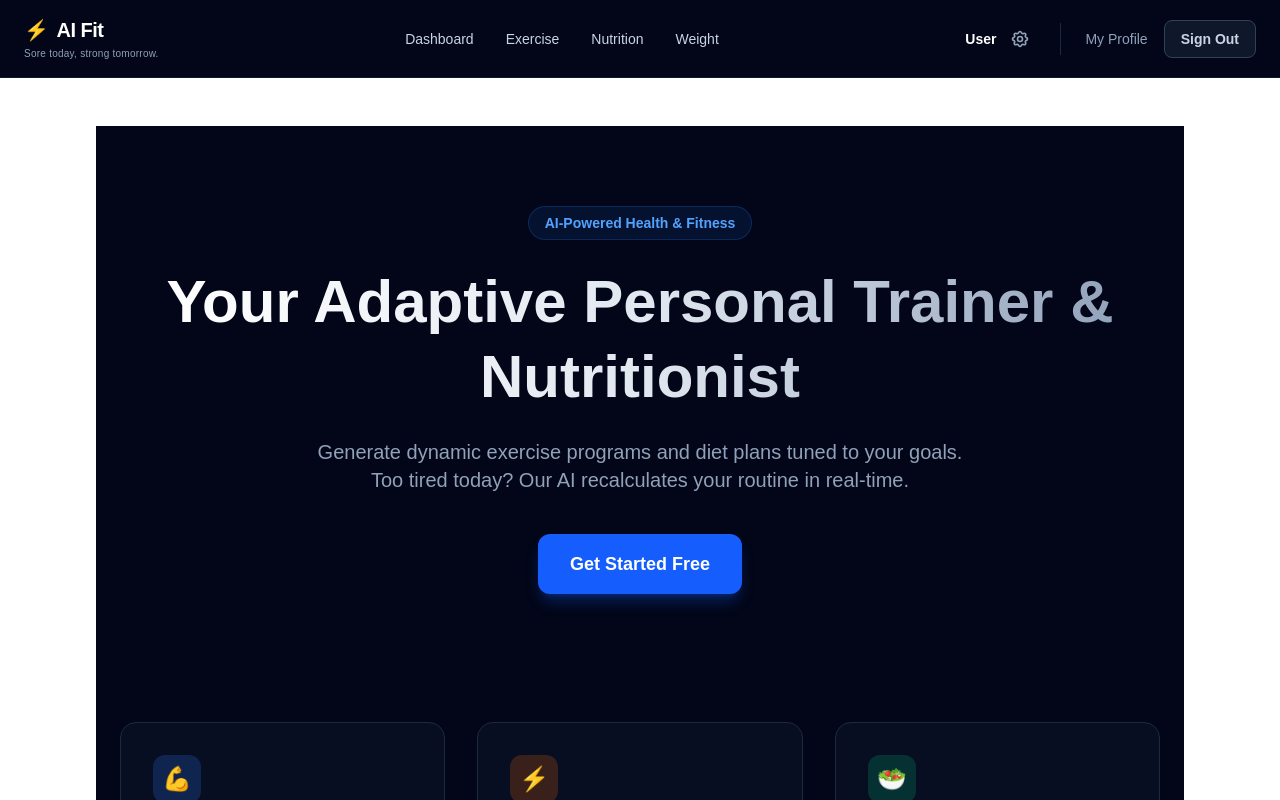
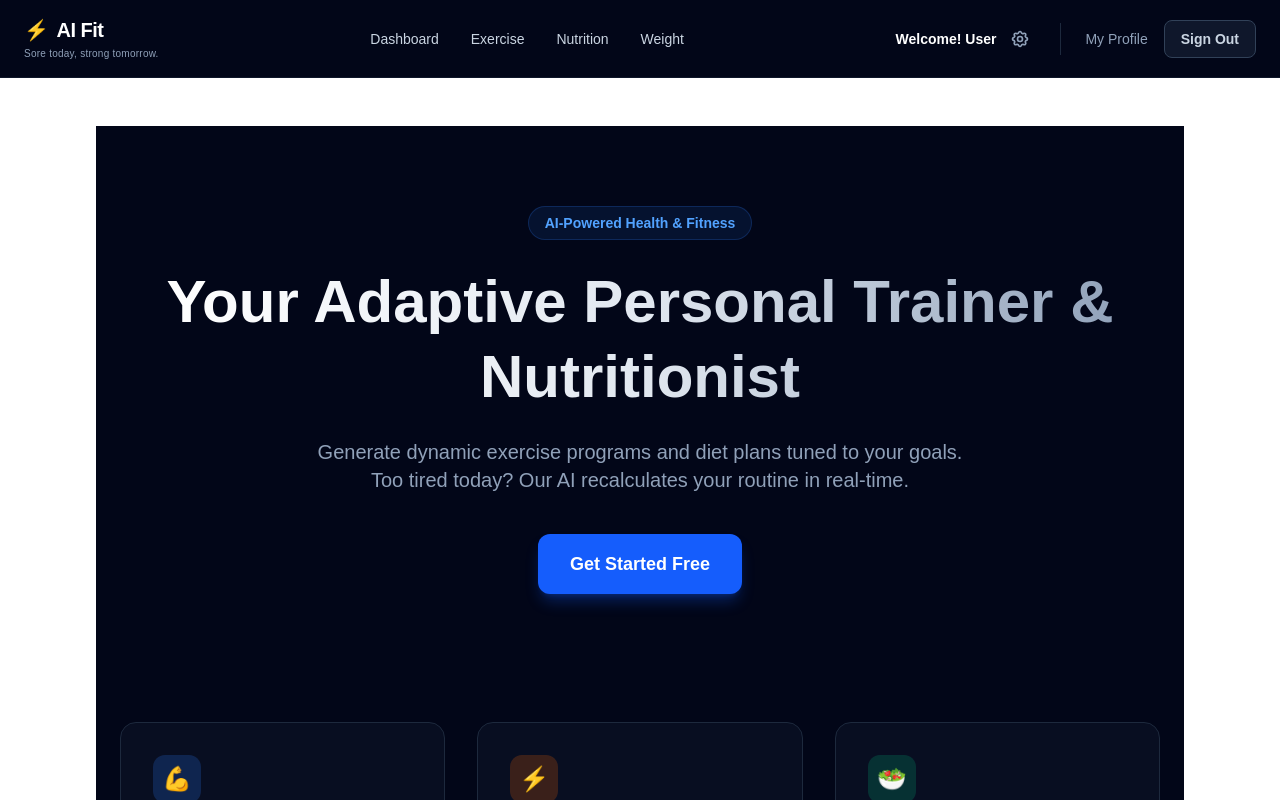
Before and after one commit to boomelm36-beep/ai-fitness-app, a Next.js app: page / in a window 1280 px wide. Shown: the top 800 px of the page. Built offline with nearby package versions, Linux system fonts and the light colour scheme; no server answers.

Commit message:
Fix Navbar

```diff
--- a/components/Navbar.tsx
+++ b/components/Navbar.tsx
@@ -51,7 +51,7 @@ export default function Navbar() {
           <div className="flex items-center gap-2 border-r border-slate-800 pr-4 sm:pr-6">
             {/* Username Text */}
             <span className="text-white font-bold text-sm hidden sm:block">
-              {username || "User"}
+              Welcome! {username || "User"}
             </span>
 
             {/* My Account Gear Icon */}
```
